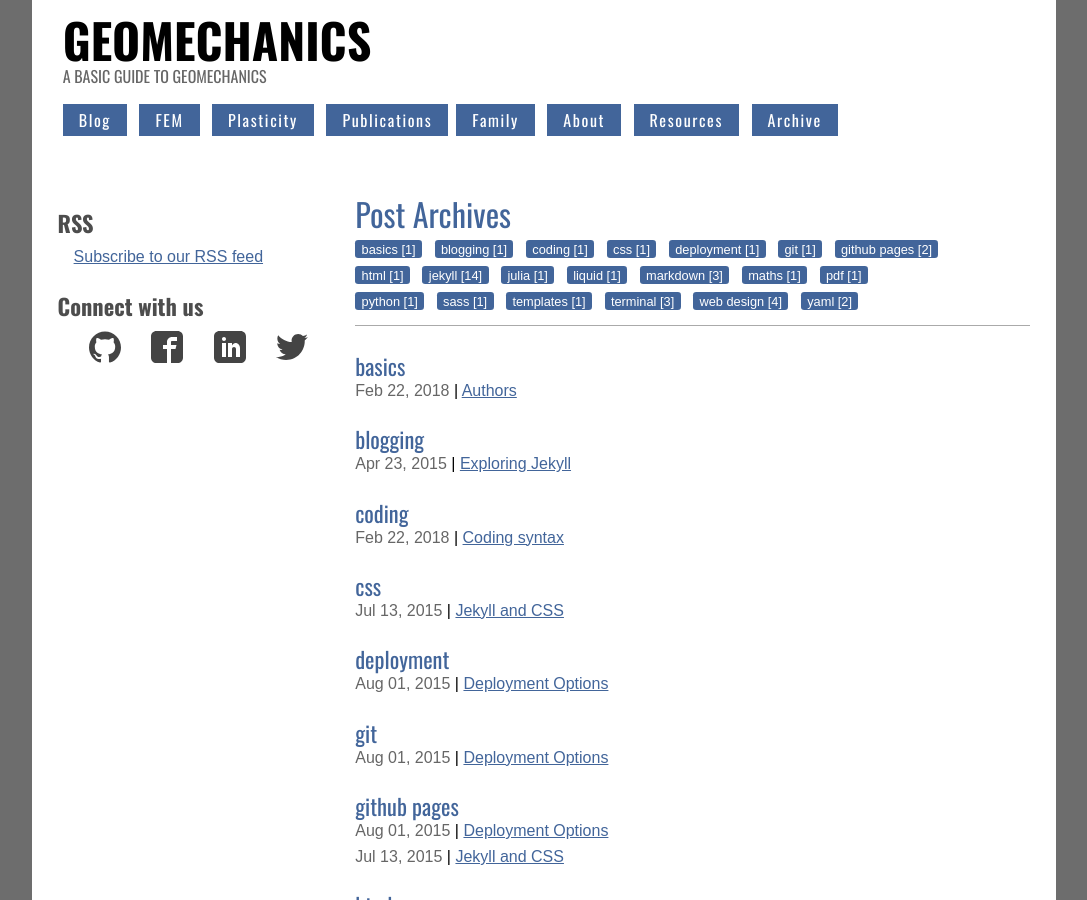
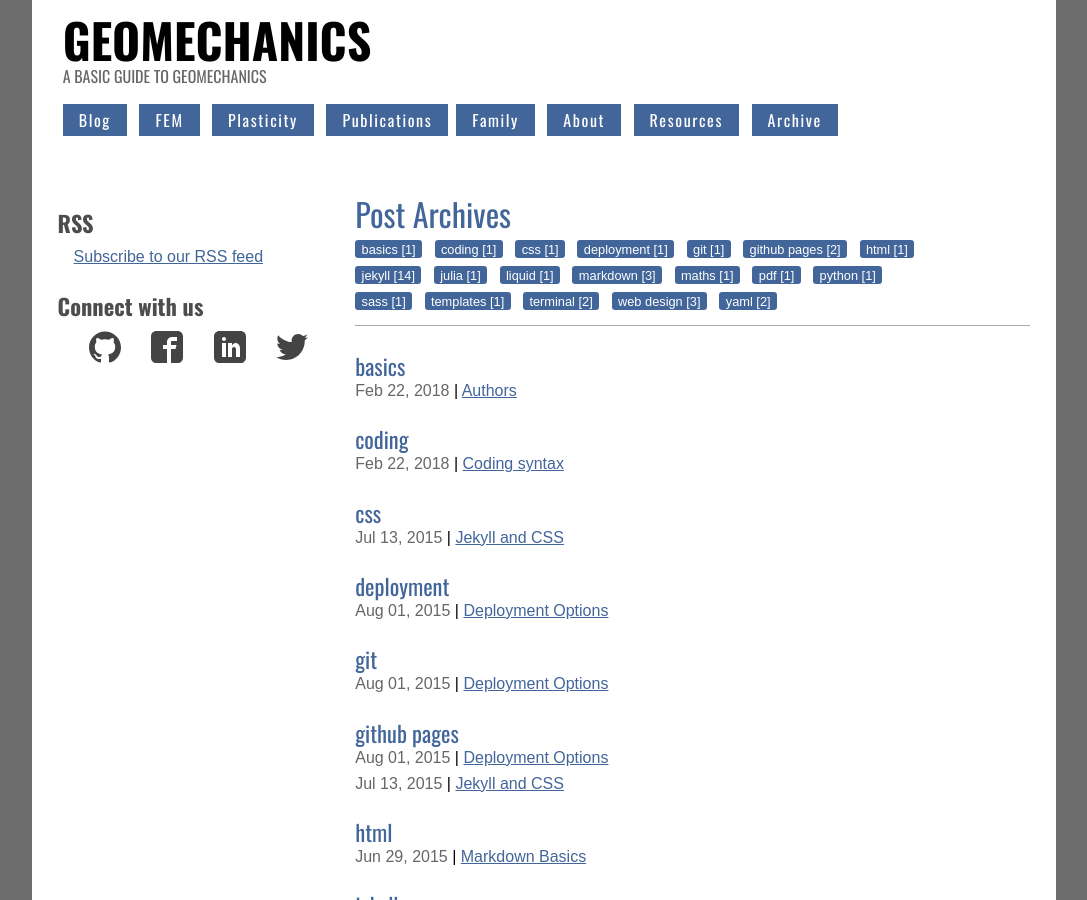
Before and after one commit to quangvunp/geomechanics, a Jekyll site: the page built from tags/index.html, in a window 1280 px wide and 900 px high. Shown: the whole window, without its empty margins (96-1183 px from the left). Built offline with Jekyll 4.4.1, drawn with Linux system fonts in a browser that asks for light colours; some of the changed text lies outside the part shown.

Commit message:
Update 2015-04-23-exploring-jekyll.md

```diff
--- a/_posts/2015-04-23-exploring-jekyll.md
+++ b/_posts/2015-04-23-exploring-jekyll.md
@@ -2,7 +2,7 @@
 layout: post
 title:  "Exploring Jekyll"
 date:   2015-04-23
-tags: [jekyll, web design, terminal, blogging]
+tags: [jekyll]
 ---
 Once Jekyll is installed you can begin to explore its functionality. In this post we’ll take a closer look at Jekyll’s default boilerplate site and discuss how you can use it to learn more about Jekyll.
 
```
